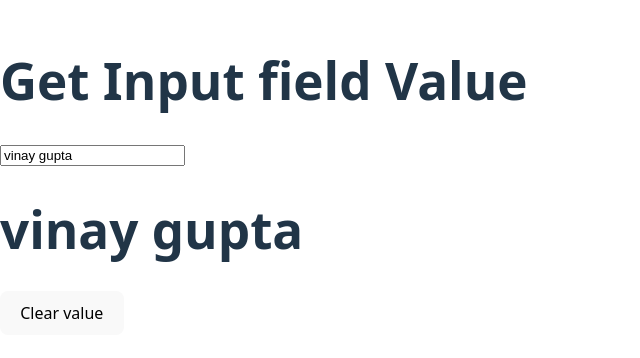
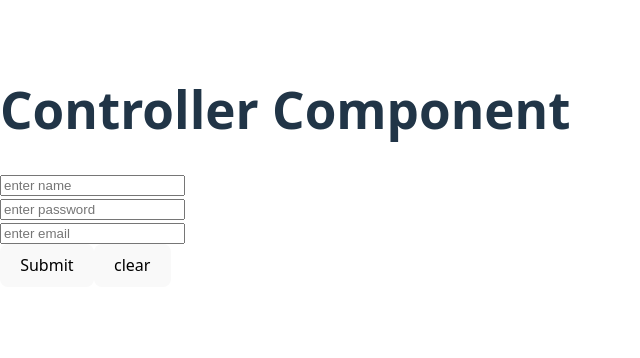
Before and after one commit to VinayGupta8383/React1, a React (Vite) app: page / in a window 1280 px wide. Shown: the part 224-582 px from the top of the page, without its empty margins (0-640 px from the left). Built offline with nearby package versions, Linux system fonts and the light colour scheme.

Commit message:
contrilled component

```diff
--- a/src/App.jsx
+++ b/src/App.jsx
@@ -1,14 +1,28 @@
-import { useState } from 'react';
+   import { useState } from 'react'
 
 function App() {
-  const [val,setVal]=useState("vinay gupta")
-
+  const [name,setName]=useState(' ');
+  const [password,setPassword]=useState(' ');
+  const [email,setEmail]=useState(' ');
   return (
     <div>
-       <h1>Get Input field Value</h1>
-       <input type="text" value={val} onChange={(event)=>setVal(event.target.value)} placeholder="Enter Name" />
-       <h1>{val}</h1>
-       <button onClick={()=>setVal("")}>Clear value</button>
+       <h1>Controller Component</h1>
+       <form action="get">
+         <input type="text" onChange={(event)=>setName(event.target.value)} placeholder="enter name" />
+          <br />
+          <input type="password" onChange={(event)=>setPassword(event.target.value)} placeholder="enter password" />
+          <br />
+          <input type="email"  onChange={(event)=>setEmail(event.target.value)} placeholder="enter email" />
+
+          <br />
+          <button>Submit</button>
+
+          <button onClick={()=>{setEmail('')}}>clear</button>
+
+          <h3>{name}</h3>
+          <h3>{password}</h3>
+          <h3>{email}</h3>
+         </form>
     </div>
 
   )
```
